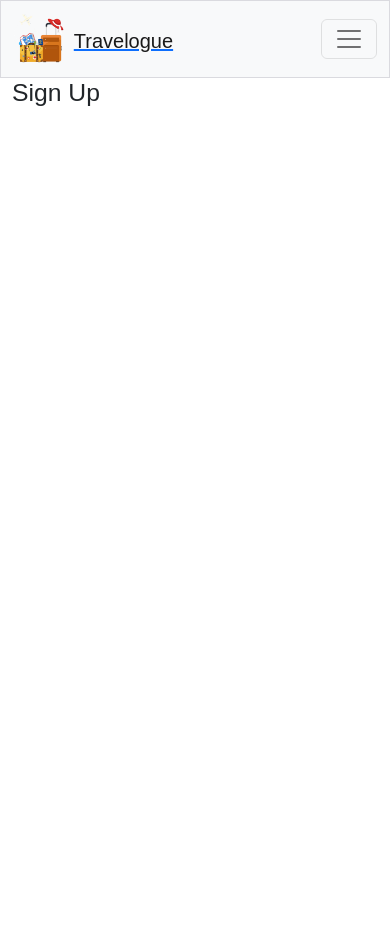
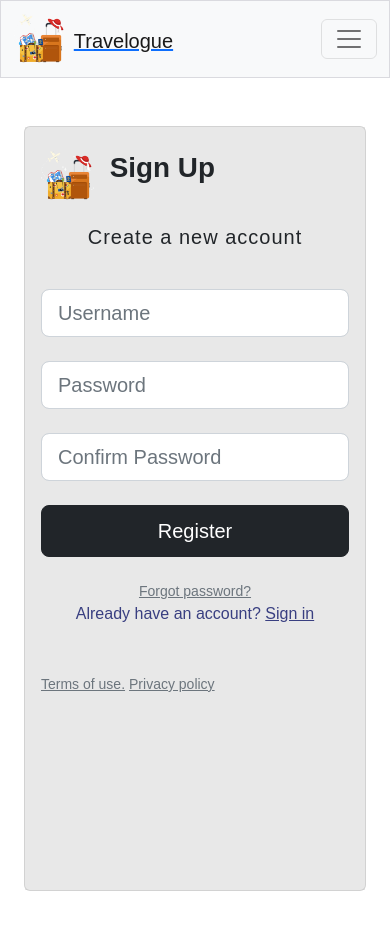
Before and after one commit to MuzhdaN/Travelogue-frontend, a React (Vite) app: page /signup in a window 390 px wide. Shown: the top 930 px of the page. Before the commit the page ends 844 px from the top, so only its background shows below. Built offline with nearby package versions, Linux system fonts and the light colour scheme.

Commit message:
Added style for Navbar

```diff
--- a/src/App.jsx
+++ b/src/App.jsx
@@ -3,6 +3,7 @@ import { Button, Container } from 'react-bootstrap';
 import NavBar from './components/NavBar';
 import React from 'react';
 import { Route, Switch } from 'react-router-dom';
+import SignUpForm from './pages/auth/SignUpForm';
 
 
 function App() {
@@ -16,7 +17,7 @@ function App() {
           <Route exact path='/write' render={() => <h1>Write</h1>} />
           <Route exact path='/saved' render={()=> <h1>Reading List</h1>} />
           <Route exact path='/signin' render={()=> <h1>Sign in</h1>} />
-          <Route exact path='/signup' render={()=> <h2>Sign Up</h2>} />
+          <Route exact path='/signup' render={()=> <SignUpForm /> } />
           <Route render={() => <p>Page not found</p>} />
         </Switch>
       </Container>
--- /dev/null
+++ b/src/pages/auth/SignUpForm.jsx
@@ -0,0 +1,118 @@
+import React from "react";
+import "bootstrap/dist/css/bootstrap.min.css";
+import {
+  Container,
+  Card,
+  Row,
+  Col,
+  Image,
+  Form,
+  Button,
+  FormControl,
+  InputGroup,
+} from "react-bootstrap";
+import { FontAwesomeIcon } from "@fortawesome/react-fontawesome";
+import { faCubes } from "@fortawesome/free-solid-svg-icons";
+
+import styles from "../../styles/SignInUpForm.module.css"
+import appStyles from "../../App.css"
+import btnStyles from "../../styles/Button.module.css"
+import logo from "../../assets/logo.png"
+import signUphero from "../../assets/signUpHero.jpg"
+
+
+function SignUpForm() {
+  return (
+    <Container className="my-5" >
+      <Card>
+        <Row className={`${styles.Row} g-0`} >
+          <Col md={6} className="d-none d-md-block">
+            <img
+              className={styles.heroImage}
+              src={signUphero}
+              alt="Signup form image"
+            />
+          </Col>
+          <Col md={6}>
+            <Card.Body className="d-flex flex-column text-center">
+              <div className="d-flex flex-row mt-2">
+                <img
+                  src={logo}
+                  height="50"
+                  className="me-3"
+                />
+                <span className="h1 fw-bold mb-0 ">Sign Up</span>
+              </div>
+
+              <h5 className="fw-normal my-4 pb-3" style={{ letterSpacing: "1px" }}>
+                Create a new account
+              </h5>
+
+              <Form>
+                <Form.Group className="mb-4" controlId="username">
+                    {/* <Form.Label>usernam</Form.Label> */}
+                    <Form.Control
+                        // className={styles.Input}
+                        type="text"
+                        placeholder="Username"
+                        name="username"
+                        aria-label="username"
+                        size="lg"
+                    />
+                </Form.Group>
+
+                <Form.Group className="mb-4" controlId="password1">
+                    {/* <Form.Label>Password</Form.Label> */}
+                    <Form.Control
+                        // className={styles.Input}
+                        type="password"
+                        placeholder="Password"
+                        name="password1"
+                        size="lg"
+                        aria-label="Password"
+                    />
+                </Form.Group>
+
+                <Form.Group className="mb-4" controlId="password2">
+                    {/* <Form.Label>Password</Form.Label> */}
+                    <Form.Control
+                        // className={styles.Input}
+                        type="password"
+                        placeholder="Confirm Password"
+                        name="password2"
+                        size="lg"
+                    />
+                </Form.Group>
+
+                <Button className={`${btnStyles.Wide} mb-4 px-5`} variant="dark" size="lg">
+                    Register
+                </Button>
+              </Form>
+
+              <a className="small text-muted" href="#!">
+                Forgot password?
+              </a>
+              <p className="mb-5 pb-lg-2" style={{ color: "#393f81" }}>
+                Already have an account?{" "}
+                <a href="#!" style={{ color: "#393f81" }}>
+                  Sign in
+                </a>
+              </p>
+
+              <div className="d-flex flex-row justify-content-start">
+                <a href="#!" className="small text-muted me-1">
+                  Terms of use.
+                </a>
+                <a href="#!" className="small text-muted">
+                  Privacy policy
+                </a>
+              </div>
+            </Card.Body>
+          </Col>
+        </Row>
+      </Card>
+    </Container>
+  );
+}
+
+export default SignUpForm;
--- /dev/null
+++ b/src/styles/Button.module.css
@@ -0,0 +1,69 @@
+.Button {
+    font-size: 0.8rem;
+    align-self: center;
+    border-radius: 100px;
+    border-color: transparent;
+    padding: 4px 10px;
+    margin-left: 2px;
+    margin-right: 2px;
+    min-width: 75px;
+  }
+
+  .Button:hover {
+    opacity: 0.8;
+    border-color: transparent;
+    cursor: pointer;
+  }
+
+  .Button:hover:active {
+    background-color: #2142b2 !important;
+  }
+
+  .Button:active {
+    background-color: #2142b2 !important;
+  }
+
+  .Button:focus {
+    background-color: #2142b2;
+  }
+
+  .Wide {
+    padding: 10px 50px;
+    width: 100%;
+  }
+
+  .Blue,
+  .BlueOutline:hover,
+  .Bright:hover {
+    background-color: #2142b2;
+    color: #ffffff;
+  }
+
+  .BlueOutline,
+  .Blue:hover {
+    /* border: 1px solid #2142b2; */
+    background-color: #ffffff;
+    color: #2142b2;
+  }
+
+  .Black,
+  .BlackOutline:hover {
+    /* background-color: #242a3d;
+    color: white; */
+    background-color: #242a3d;
+    color: aliceblue;
+  }
+
+  .Black:hover,
+  .BlackOutline {
+    /* background-color: #dadadf;
+    color: #242a3d;
+    border-color: #242a3d; */
+    background-color: aliceblue;
+    color: #242a3d;
+  }
+
+  .Bright {
+    background-color: #2ed9ff;
+    color: #2142b2;
+  }
--- /dev/null
+++ b/src/styles/SignInUpForm.module.css
@@ -0,0 +1,55 @@
+.Row {
+    height: calc(100vh - 81px);
+    background-color: #cacaca6e;
+  }
+  .Input {
+    background: #ffffff;
+    border: 1px solid #f0f1f9;
+    /* box-sizing: border-box; */
+    border-radius: 2px;
+    color: #7177a1;
+    text-align: center;
+    padding: 10px;
+  }
+
+  .Header {
+    font-style: normal;
+    font-weight: bold;
+    font-size: 16px;
+    line-height: 19px;
+    text-align: center;
+    letter-spacing: 0.2em;
+    text-transform: uppercase;
+    color: #2142b2;
+  }
+
+  .Link {
+    text-decoration: none;
+    text-align: center;
+    display: block;
+    margin: auto;
+  }
+
+  .Link span {
+    color: #ff9254;
+  }
+
+  .Container {
+    padding: 30px 10px;
+  }
+
+  /* SignInUpForm.module.css */
+.heroImage {
+  height: 87.5vh;
+  width: 100%;
+  object-fit: cover;
+}
+
+
+  .SignInCol {
+    height: 320px;
+  }
+
+  .SignUpCol {
+    height: 375px;
+  }
```
Also changed, not shown: 1 other file (tests, documents, lock files or other folders).
